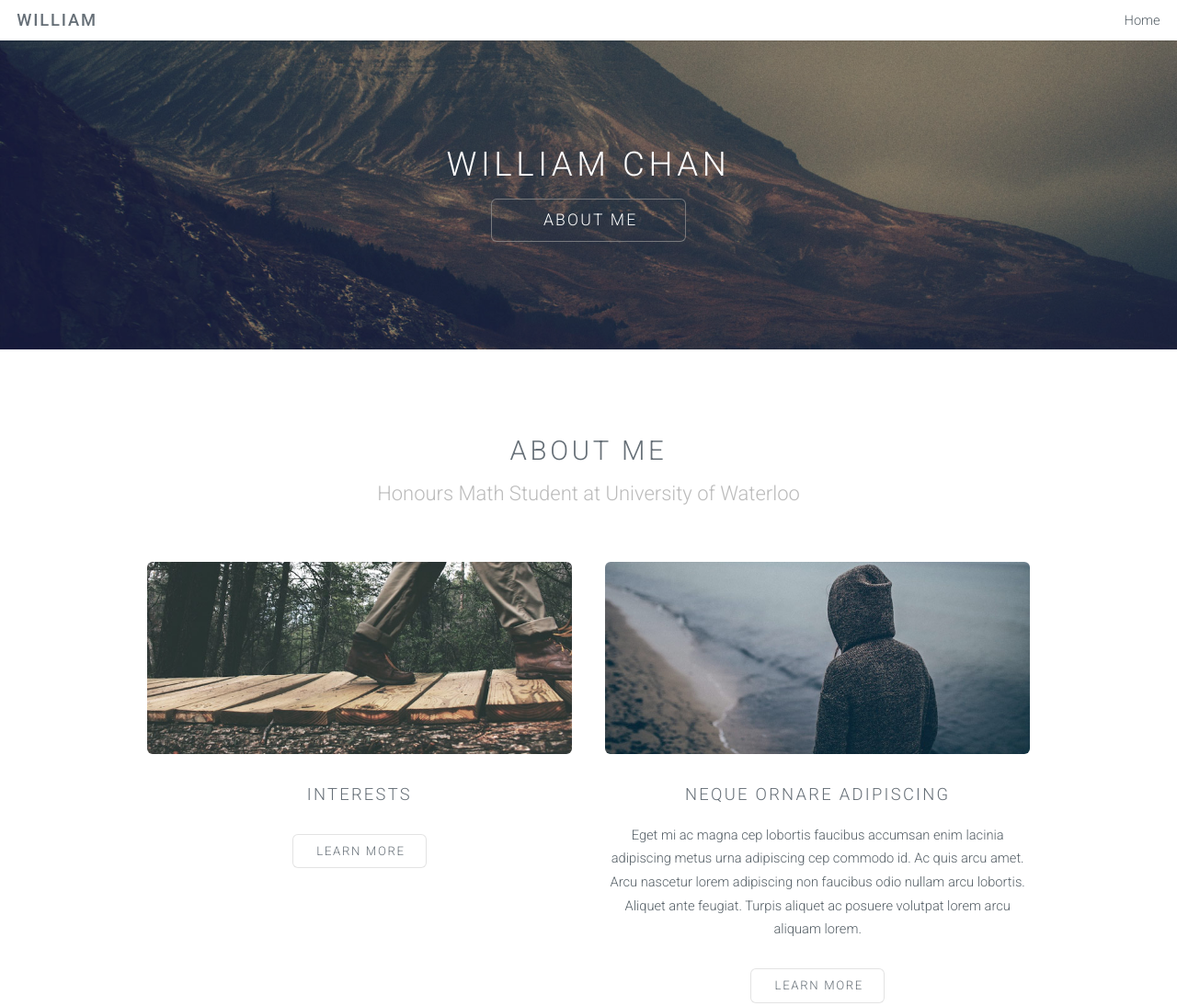
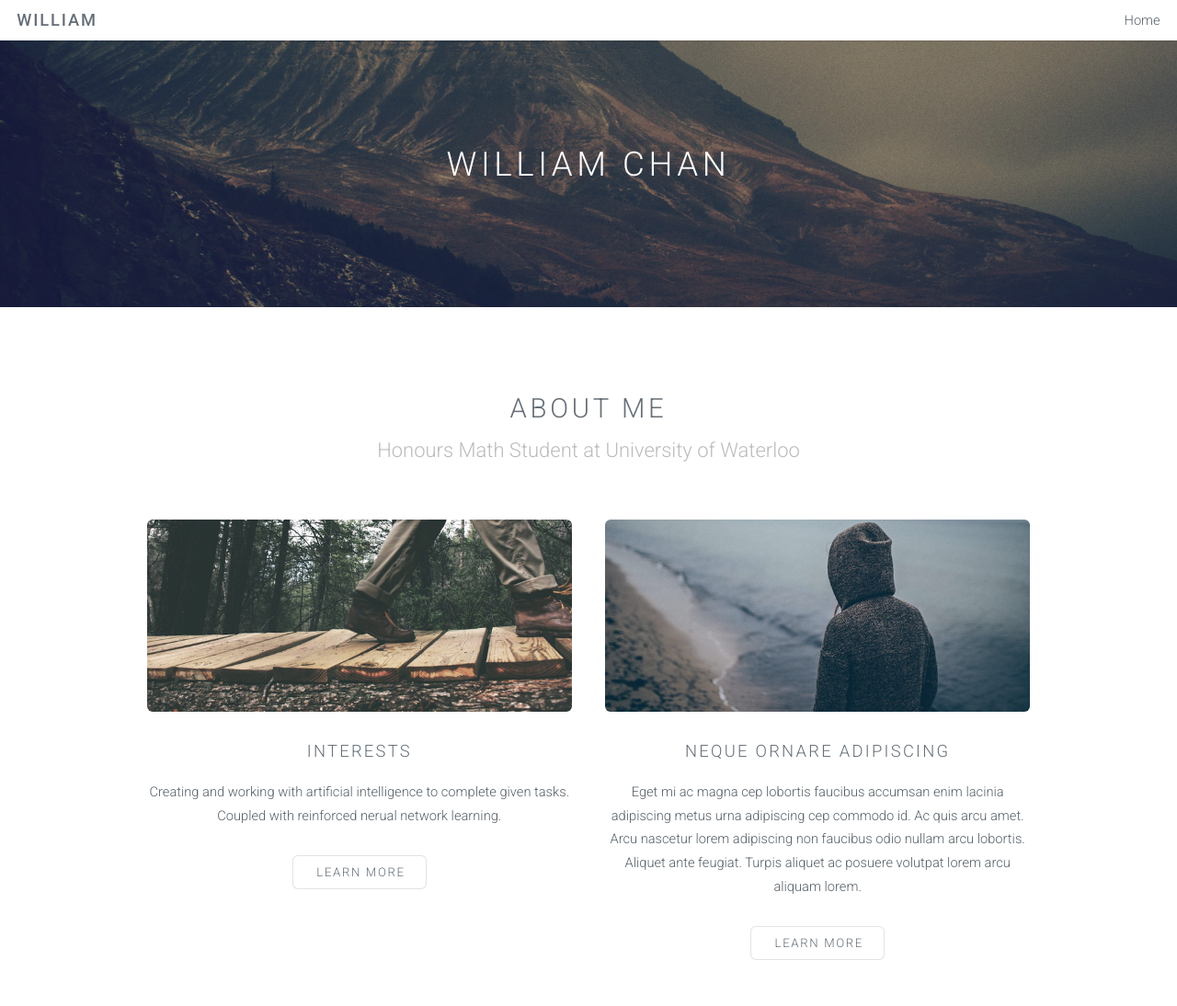
Before and after one commit to williamchan614/williamchan614.github.io, a plain HTML site: page index.html in a window 1280 px wide. Shown: the top 1094 px of the page at 92% size. Drawn offline with Linux system fonts and the light colour scheme.

Commit message:
reordered

```diff
--- a/index.html
+++ b/index.html
@@ -41,9 +41,6 @@
 				<div class="inner">
 					<h2>William Chan</h2>
 					<ul class="actions">
-					<li> <a href="#myAnchor" rel="" id="anchor1"
-					class="button big alt">About Me</a> </li>
-
 					</ul>
 				</div>
 			</section>
@@ -62,7 +59,7 @@
 							<section class="special">
 								<a href="#" class="image fit"><img src="images/pic01.jpg" alt="" /></a>
 								<h3>Interests</h3>
-								<p></p>
+								<p>Creating and working with artificial intelligence to complete given tasks. Coupled with reinforced nerual network learning.</p>
 								<ul class="actions">
 									<li><a href="#" class="button alt">Learn More</a></li>
 								</ul>
@@ -81,7 +78,6 @@
 					</div>
 				</div>
 			</section>
-
 
 		<!-- Two -->
 			<section id="two" class="wrapper style2">
@@ -116,9 +112,9 @@
 						</div>
 					</section>
 					<br>
-					<a name="myAnchor" id="myAnchor"></a>
 
-		<!-- Three -->
+
+		<!-- Three but no in use yet
 			<section id="three" class="wrapper style1">
 				<div class="container">
 					<div class="row">
@@ -151,6 +147,7 @@
 					</div>
 				</div>
 			</section>
+			-->
 
 		<!-- Footer -->
 			<footer id="footer">
```
